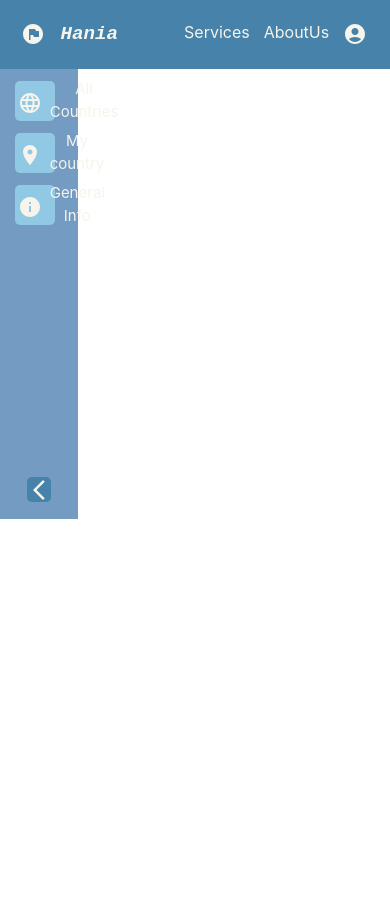
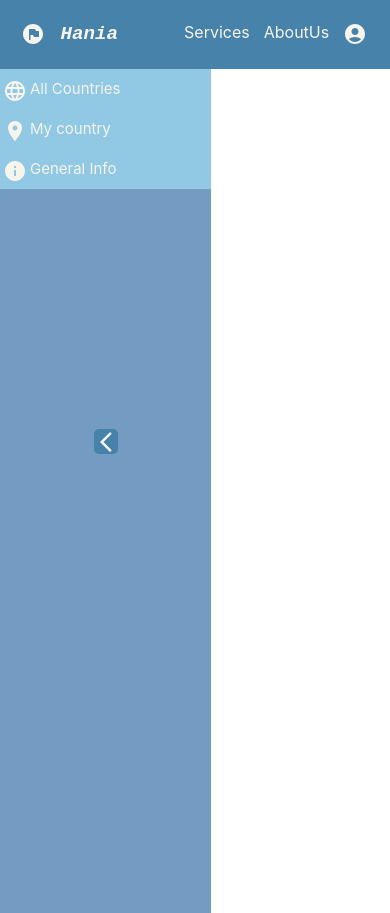
Before and after one commit to hania-imtisal234/Dashboard, a React (Create React App) app: page / in a window 390 px wide. Before the commit the page ends 844 px from the top, so only its background shows below. Built offline with nearby package versions, Linux system fonts and the light colour scheme.

Commit message:
Making design responsive

```diff
--- a/src/Components/Item/Item.css
+++ b/src/Components/Item/Item.css
@@ -1,30 +1,23 @@
 .Sidebar-Item {
+  display: flex;
+  justify-items: center;
+  flex-wrap: wrap;
   text-align: center;
-  margin: 12px;
 }
 .item-container-Expanded {
   display: flex;
   flex-direction: row;
   background-color: #91c8e4;
-  width: 75%;
+  width: 95%;
   height: 40px;
-  margin-left: 5%;
-  margin-right: 5%;
-  margin-top: 5%;
-  margin-bottom: 5%;
-  border-radius: 5px;
 }
 .item-container-Collapsed {
   display: flex;
   flex-direction: row;
+  justify-content: center;
   background-color: #91c8e4;
   width: 88%;
   height: 40px;
-  margin-left: 5%;
-  margin-right: 5%;
-  margin-top: 5%;
-  margin-bottom: 5%;
-  border-radius: 5px;
 }
 
 .items {
@@ -43,6 +36,68 @@
 .item-name {
   text-align: center;
   font-size: 15px;
-  margin: 5px;
   color: #f6f4eb;
 }
+
+@media screen and (max-width: 640px) {
+  .Sidebar-Item {
+    text-align: center;
+  }
+  .item-container-Expanded {
+    display: flex;
+    flex-direction: row;
+    background-color: #91c8e4;
+    margin-right: -12px;
+    width: 100%;
+    height: 40px;
+  }
+  .item-container-Collapsed {
+    display: flex;
+    flex-direction: row;
+    background-color: #91c8e4;
+    width: 100%;
+    height: 40px;
+  }
+}
+
+@media screen and (max-width: 768px) {
+  .Sidebar-Item {
+    text-align: center;
+  }
+  .item-container-Expanded {
+    display: flex;
+    flex-direction: row;
+    background-color: #91c8e4;
+    margin-right: -12px;
+    width: 100%;
+    height: 40px;
+  }
+  .item-container-Collapsed {
+    display: flex;
+    flex-direction: row;
+    background-color: #91c8e4;
+    width: 100%;
+    height: 40px;
+  }
+}
+
+@media screen and (max-width: 1024px) {
+  .Sidebar-Item {
+    text-align: center;
+  }
+  .item-container-Expanded {
+    display: flex;
+    flex-direction: row;
+    background-color: #91c8e4;
+    margin-right: -12px;
+    width: 100%;
+    height: 40px;
+  }
+  .item-container-Collapsed {
+    display: flex;
+    flex-direction: row;
+    background-color: #91c8e4;
+    width: 100%;
+    height: 40px;
+  }
+}
--- a/src/Components/Sidebar/Sidebar.css
+++ b/src/Components/Sidebar/Sidebar.css
@@ -2,14 +2,14 @@
   display: flex;
   flex-direction: column;
   background-color: #749bc2;
-  width: 10%;
+  width: 5%;
   height: 450px;
 }
 .Menu-collapsed {
   width: 6%;
 }
 .Menu-expanded {
-  width: 20%;
+  width: 10%;
 }
 button {
   background-color: #4682a9;
@@ -30,3 +30,61 @@ button {
 .collapsed {
   width: auto;
 }
+
+@media screen and (min-height: 350px) {
+  .Menu {
+    display: flex;
+    flex-direction: column;
+    background-color: #749bc2;
+    max-width: 100%;
+    height: 100vh;
+  }
+}
+
+@media screen and (max-width: 640px) {
+  .Menu {
+    display: flex;
+    flex-direction: column;
+    background-color: #749bc2;
+    max-width: 100%;
+    height: 100vh;
+  }
+  .Menu-collapsed {
+    width: 8vh;
+  }
+  .Menu-expanded {
+    width: 15vh;
+  }
+}
+
+@media screen and (max-width: 768px) {
+  .Menu {
+    display: flex;
+    flex-direction: column;
+    background-color: #749bc2;
+    max-width: 100%;
+    height: 100vh;
+  }
+  .Menu-collapsed {
+    width: 10vh;
+  }
+  .Menu-expanded {
+    width: 20vh;
+  }
+}
+
+@media screen and (max-width: 1024px) {
+  .Menu {
+    display: flex;
+    flex-direction: column;
+    background-color: #749bc2;
+    max-width: 100%;
+    height: 100vh;
+  }
+  .Menu-collapsed {
+    width: 12vh;
+  }
+  .Menu-expanded {
+    width: 25vh;
+  }
+}
```
